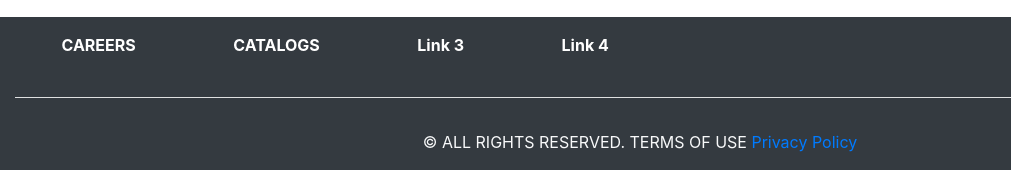
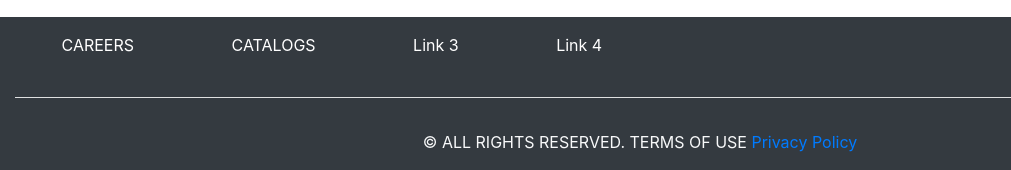
Before and after one commit to ilahiyye/Furnitures-Store-App, a plain HTML site: page index/bedRoom.html in a window 1280 px wide. Shown: the part 1017-1187 px from the top of the page, 0-1011 px from the left. Drawn offline with Linux system fonts and the light colour scheme.

Commit message:
Update bedRoom.html

```diff
--- a/index/bedRoom.html
+++ b/index/bedRoom.html
@@ -4,7 +4,6 @@
 <head>
   <meta name="viewport" content="width=device-width, initial-scale=1">
   <link rel="stylesheet" href="../css/bootstrap.min.css">
-  <link rel="stylesheet" href="../css/style.css">
   <link rel="stylesheet" href="../css/modal.css">
 
   <title>Bedroom</title>
```
